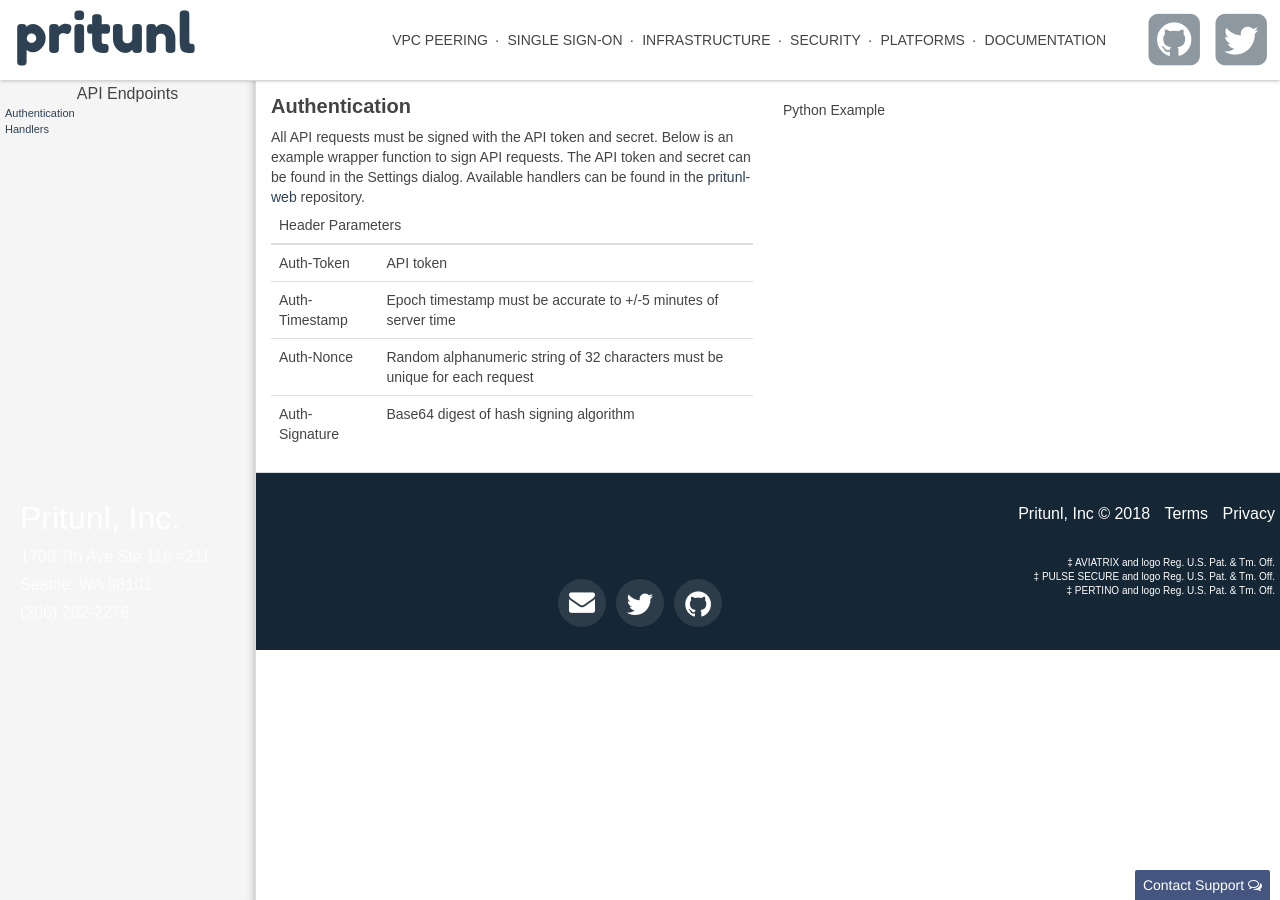
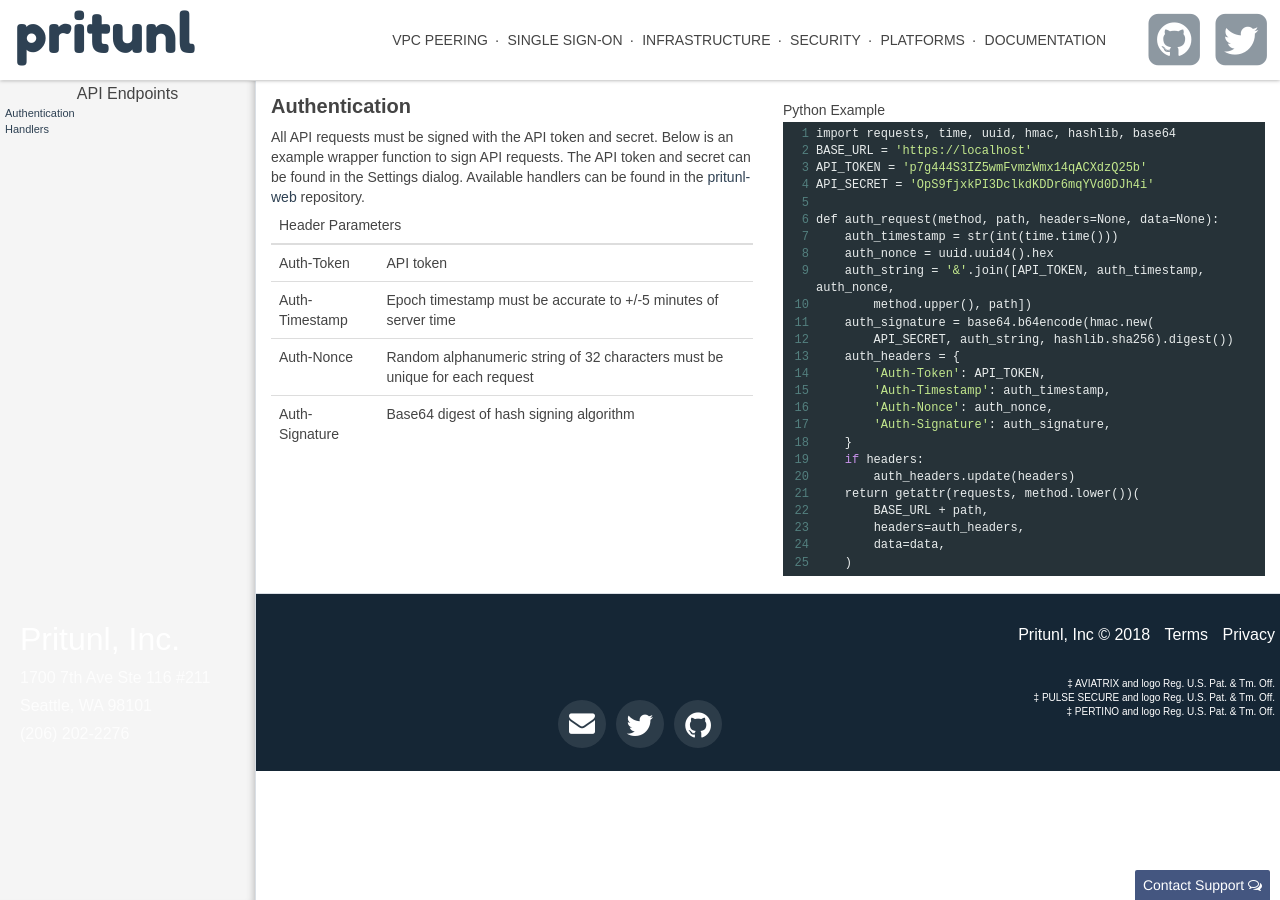
Before and after one commit to pritunl/pritunl.github.io, a Jekyll site: the page built from api.html, in a window 1280 px wide. Built offline with Jekyll 4.4.1, drawn with Linux system fonts in a browser that asks for light colours; nearby versions of some CDN libraries; some web fonts are replaced; library files that are not in the unit come from our copies.

Commit message:
Fix editor in api

```diff
--- a/api.html
+++ b/api.html
@@ -57,7 +57,7 @@
               JavaScript is required to view example code
             </div>
           </noscript>
-<div class="editor python">import requests, time, uuid, hmac, hashlib, base64
+<textarea class="editor python">import requests, time, uuid, hmac, hashlib, base64
 BASE_URL = 'https://localhost'
 API_TOKEN = 'p7g444S3IZ5wmFvmzWmx14qACXdzQ25b'
 API_SECRET = 'OpS9fjxkPI3DclkdKDDr6mqYVd0DJh4i'
@@ -81,7 +81,7 @@
         BASE_URL + path,
         headers=auth_headers,
         data=data,
-    )</div>
+    )</textarea>
         </div>
       </div>
     </div>
--- a/css/main.css
+++ b/css/main.css
@@ -1836,6 +1836,13 @@
   text-align: left;
   height: auto;
 }
+.api-endpoint-code .CodeMirror {
+  font-size: 12px;
+  width: 100%;
+  margin: 2px auto;
+  text-align: left;
+  height: auto;
+}
 .ace_scrollbar {
   display: none !important;
 }
```
